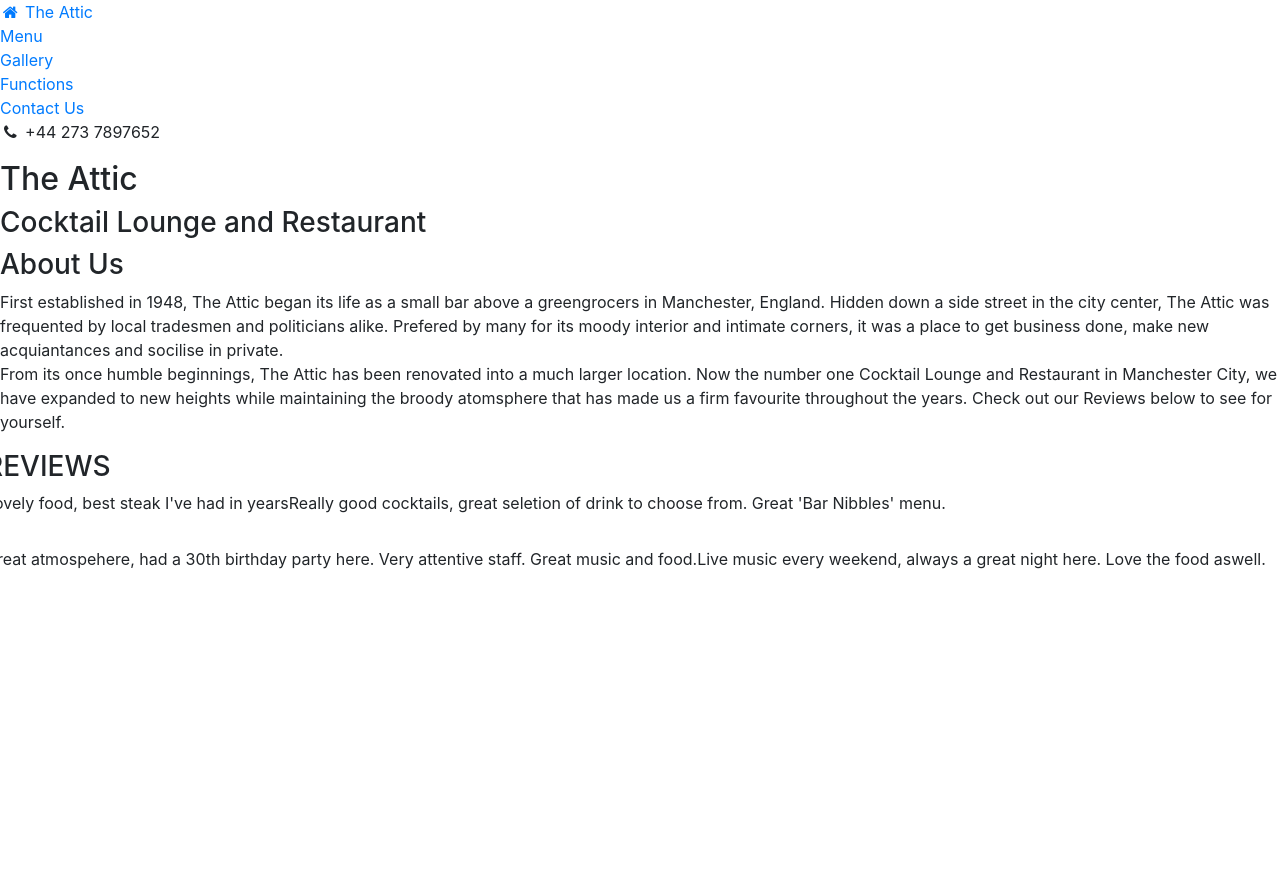
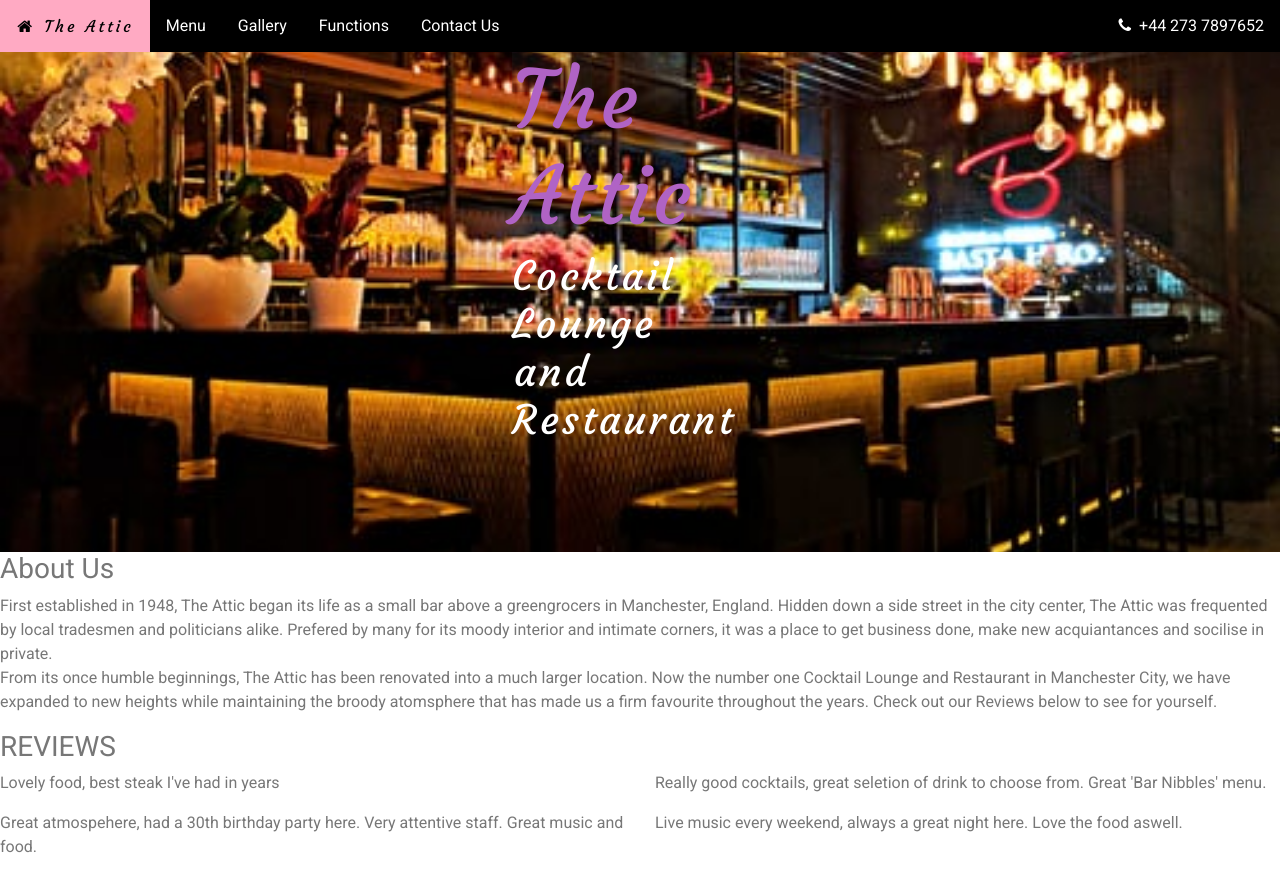
Before and after one commit to irenenev24/The_Attic_Cocktail_Lounge, a plain HTML site: page index.html in a window 1280 px wide. Before the commit the page ends 800 px from the top, so only its background shows below. Drawn offline with nearby package versions, Linux system fonts and the light colour scheme.

Commit message:
Added CSS and images to html. set up function and menu pages

```diff
--- a/assets/css/style.css
+++ b/assets/css/style.css
@@ -0,0 +1,115 @@
+@import url('https://fonts.googleapis.com/css2?family=Courgette&family=Open+Sans&family=Roboto&display=swap');
+
+*{
+    margin: 0;
+    padding: 0;
+    border: 0;
+}
+
+body{
+    font-family: 'Roboto', sans-serif;;
+    color: #777777;
+}
+
+/*!-----------------------------------------Nav Bar------------------------------*/
+
+ul {
+  list-style-type: none;
+  margin: 0;
+  padding: 0;
+  overflow: hidden;
+  background-color: black;
+}
+
+li {
+  float: left;
+}
+
+li a, .phone {
+  display: block;
+  color: white;
+  text-align: center;
+  padding: 14px 16px;
+  text-decoration: none;
+}
+
+li a:hover {
+  background-color: #ffaac3;
+  color: black;
+  text-decoration: none;
+}
+
+.logo {
+    color: #ffaac3;
+    font-family: 'Courgette', cursive;
+    letter-spacing: 3px;
+    font-size: 16px;
+}
+
+.phone{
+    float: right;
+}
+
+.phone:hover {
+  background-color: #ffaac3;
+  color: black;
+  text-decoration: none;
+}
+
+/*----------------------------------------------------Hero Image-----------------------------------------------*/
+
+
+
+#hero-image-home {
+    background: url('../images/bar-counter.png');
+    background-position: center;
+    background-repeat: no-repeat;
+    background-size: cover;
+    height: 500px;
+    transition: all .5s ease-in-out;
+    -moz-transition: all .5s ease-in-out;
+    -webkit-transition: all .5s ease-in-out;
+}
+
+#hero-image-menu {
+    background: url('../images/food-hero-image.png');
+    background-position: center;
+    background-repeat: no-repeat;
+    background-size: cover;
+    height: 500px;
+    transition: all .5s ease-in-out;
+    -moz-transition: all .5s ease-in-out;
+    -webkit-transition: all .5s ease-in-out;
+}
+
+#hero-image-staff {
+    background: url('../images/staff.png');
+    background-position: center;
+    background-repeat: no-repeat;
+    background-size: cover;
+    height: 500px;
+    transition: all .5s ease-in-out;
+    -moz-transition: all .5s ease-in-out;
+    -webkit-transition: all .5s ease-in-out;
+}
+
+#cover-text, #cover-text h2 {
+    color: #b063c5;
+    font-size: 80px;
+}
+
+#cover-text, #cover-text h3 {
+    color: white;
+    font-size: 40px;
+    }
+
+#cover-text {
+    text-align: center;
+    font-size: 90%;
+    font-family: 'Courgette', cursive;
+    letter-spacing: 3px;
+    width: 80px;
+    height: 40px;
+    background-color: rgba(46, 49, 49, .2);
+    margin-left: 40%;
+}
--- a/index.html
+++ b/index.html
@@ -13,33 +13,33 @@
 <body>
       <!-------------------------------------------Nav Items---------------------------------------------->
     <header>
-        <nav id="topnav">
+        <nav id="topnav" class="navbar-expand-sm">
            <ul class="list-inline">
-                <li><a class="logo" class="active" href="index.html"><i class="fa fa-fw fa-home"></i> The Attic</a></li>
+                <li><a class="logo active" href="index.html"><i class="fa fa-fw fa-home"></i> The Attic</a></li>
                 <li><a href="menu.html">Menu</a></li>
                 <li><a href="gallery.html">Gallery</a></li>
-                <li><a href="function.html">Functions</a></li>
+                <li><a href="functions.html">Functions</a></li>
                 <li><a href="contact.html">Contact Us</a></li>
                  <li class="phone"><i class="fa fa-fw fa-phone"></i> +44 273 7897652</li>
+
             </ul>
         </nav>
 
     <!--------------------------------------------End Nav Items-------------------------------------------->
 
     </header>
+    <article>
         <!------------------------------------------Hero Image--------------------------------------------->
-    <section>
-        <div id="hero-image">
+    <section id="hero-image-home">
         <div id="cover-text">
             <h2>The Attic</h2>
             <h3>Cocktail Lounge and Restaurant</h3>
-        </div>
         </div>
     </section>
         <!----------------------------------------End Hero Image----------------------------------------->
 
         <!-----------------------------------------Main Section------------------------------------------>
-    <article>
+    <section>
         <h3>About Us</h3>
         <p>First established in 1948, The Attic began its life as a small bar above a greengrocers in Manchester, England.
             Hidden down a side street in the city center, The Attic was frequented by local tradesmen and politicians alike.
@@ -49,30 +49,41 @@
             Now the number one Cocktail Lounge and Restaurant in Manchester City, we have expanded to new heights while maintaining
             the broody atomsphere that has made us a firm favourite throughout the years. Check out our <span>Reviews</span> below to see for yourself.
         </p>
-    </article>
+    </section>
         <!----------------------------------------End main section-------------------------------------->
 
 
         <!-----------------------------------------Review Section--------------------------------------->
     <section class="reviews">
         <div class="row">
+            <div class="col-12">
             <h3 class="text-uppercase">Reviews</h3>
             </div>
+        </div>
         <div class="row">
+            <div class="col-12 col-md-6">
                 <blockquote>
                      <p>Lovely food, best steak I've had in years</p>
                  </blockquote>
+            </div>
+            <div class="col-12 col-md-6">
                 <blockquote>
                     <p>Really good cocktails, great seletion of drink to choose from. Great 'Bar Nibbles' menu.</p>
                 </blockquote>
+            </div>
+            <div class="col-12 col-md-6">
                 <blockquote>
                     <p>Great atmospehere, had a 30th birthday party here. Very attentive staff. Great music and food.</p>
                 </blockquote>
+            </div>
+            <div class="col-12 col-md-6">
                 <blockquote>
                     <p>Live music every weekend, always a great night here. Love the food aswell.</p>
                 </blockquote>
             </div>
+        </div>
     </section>
+     </article>
         <!------------------------------------------End Reviews------------------------------------------>
         <footer>
 
```
Also changed, not shown: functions.html (+35 -0 lines), gallery.html (+35 -0 lines), menu.html (+35 -0 lines), assets/images/staff.png (added). Lines whose indentation alone changed are shown as unchanged.
